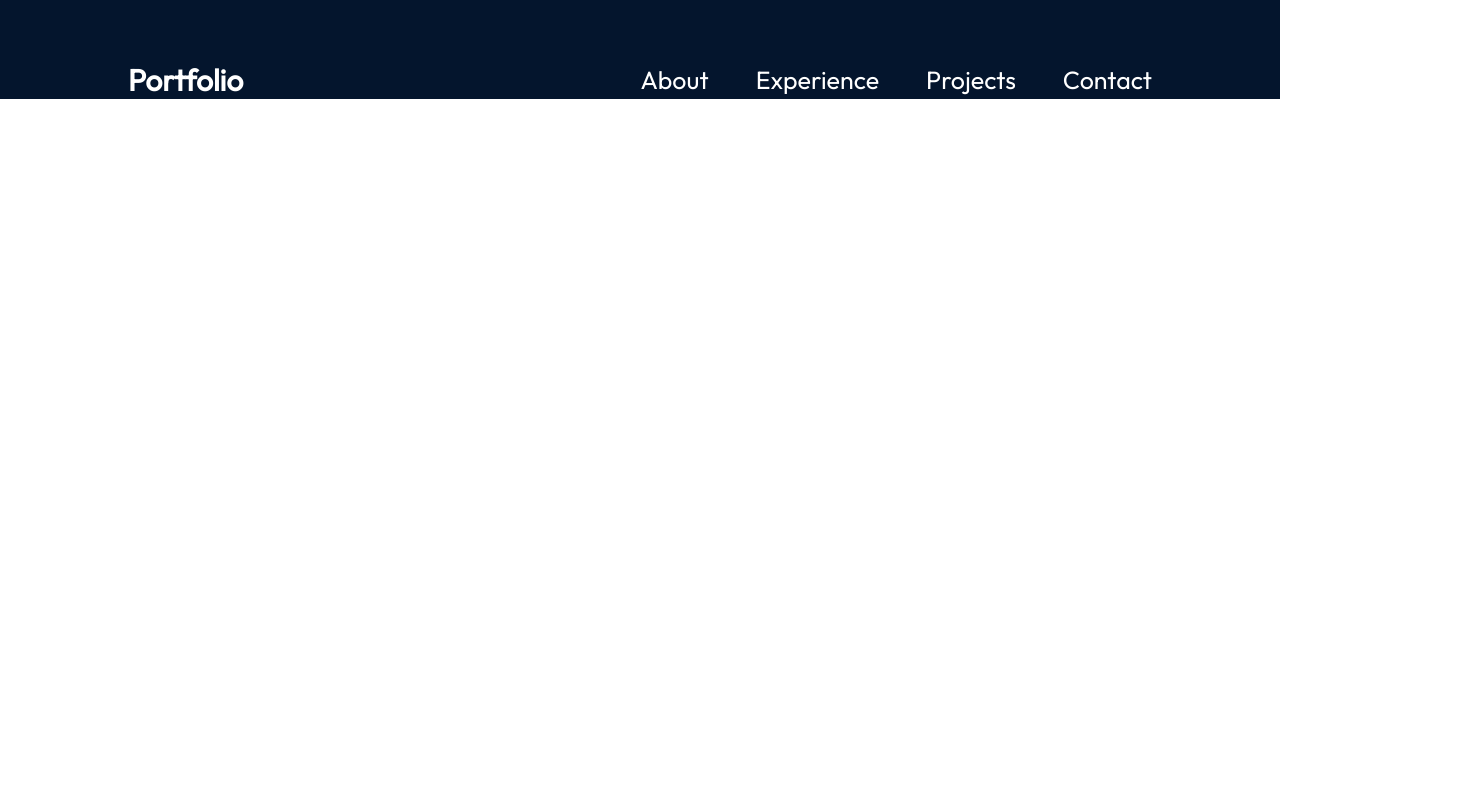
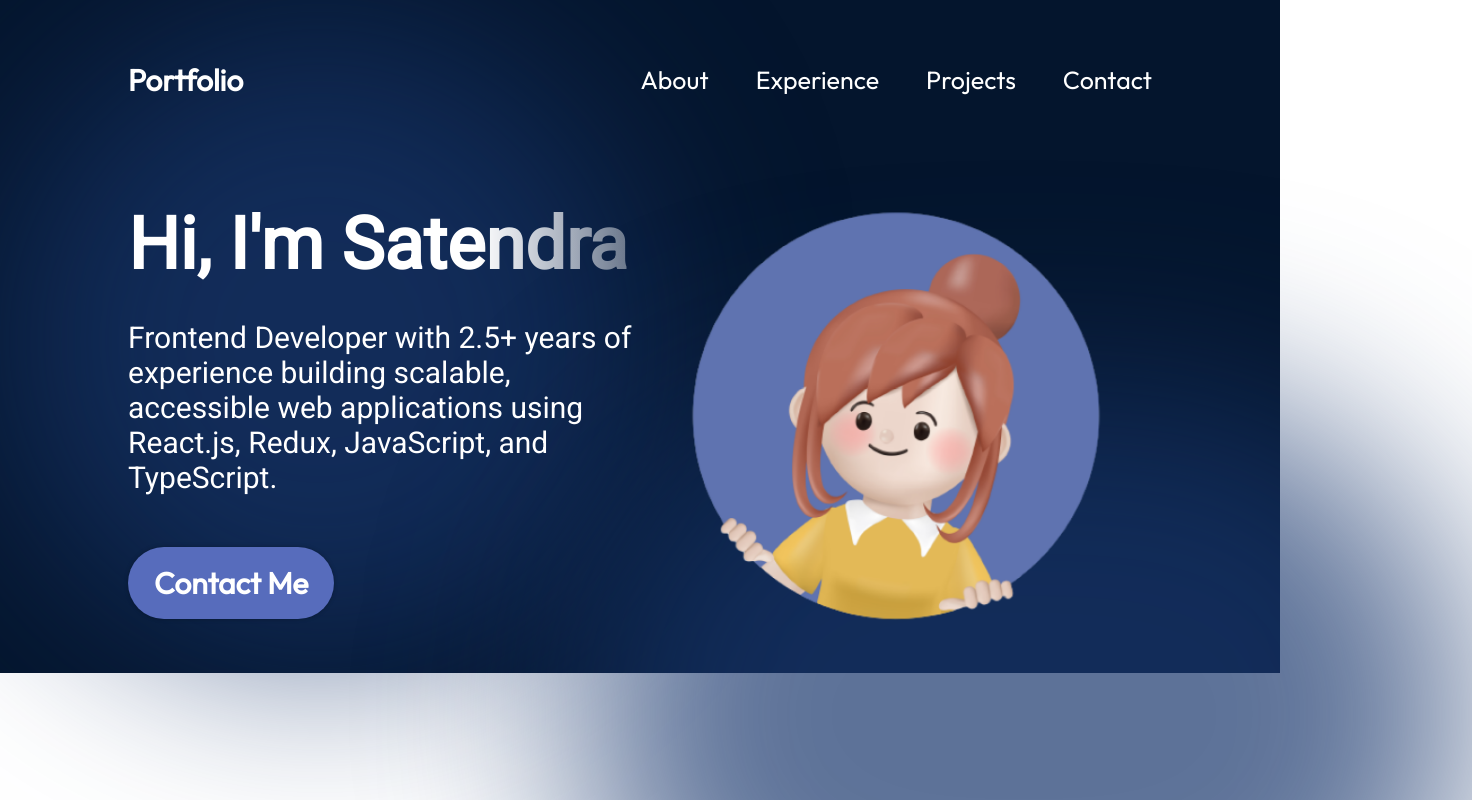
Before and after one commit to Satndr/Portfolio, a React (Vite) app in the folder Portfolio/: page / in a window 1280 px wide. Shown: the top 800 px of the page, 1472 px wide, since content can reach past the window. Built offline with nearby package versions, Linux system fonts and the light colour scheme.

Commit message:
Hero section

```diff
--- a/Portfolio/src/App.jsx
+++ b/Portfolio/src/App.jsx
@@ -2,12 +2,14 @@
 
 import styles from "./App.module.css";
 import { Navbar } from './Components/Navbar/Navbar';
+import { Hero } from './Components/Hero/Hero';
 
 function App() {
 
   return (
     <div className={styles.App}>
       <Navbar/>
+      <Hero/>
     </div>
   )
 }
--- /dev/null
+++ b/Portfolio/src/Components/Hero/Hero.jsx
@@ -0,0 +1,23 @@
+import React from 'react'
+import heroImage from "../../assets/hero/heroImage.png";
+import styles from "./Hero.module.css";
+
+export const Hero = () => {
+    return (
+        <section className={styles.container}>
+            <div className={styles.content}>
+                <h1 className={styles.title}>Hi, I'm Satendra</h1>
+                <p className={styles.description}>
+                    Frontend Developer with 2.5+ years of experience building scalable, accessible web applications using React.js, Redux,
+                    JavaScript, and TypeScript.
+                </p>
+                <a className={styles.contactBtn} href='mailto:iamsatndra@gmail.com'>Contact Me</a>
+            </div>
+            <img className={styles.heroImg} src={heroImage} alt='hero-img' />
+
+            <div className={styles.topBlur} />
+            <div className={styles.bottomBlur} />
+
+        </section>
+    )
+}
--- /dev/null
+++ b/Portfolio/src/Components/Hero/Hero.module.css
@@ -0,0 +1,111 @@
+@import "../../var.css";
+
+.container {
+  position: relative;
+  display: flex;
+  align-items: center;
+  justify-content: space-between;
+  margin-top: 49px;
+  z-index: 1;
+  margin-left: 10%;
+  margin-right: 10%;
+}
+
+.content {
+  display: flex;
+  flex-direction: column;
+  align-items: flex-start;
+  color: var(--color-text);
+  z-index: 1;
+}
+
+.title {
+  font-size: 72px;
+  font-weight: 900;
+  margin-bottom: 33px;
+  font-family: var(--font-roboto);
+  background: linear-gradient(
+    90deg,
+    rgba(255, 255, 255, 1) 70%,
+    rgba(255, 255, 255, 0) 120%
+  );
+  -webkit-text-fill-color: transparent;
+  -webkit-background-clip: text;
+}
+
+.description {
+  font-size: 30px;
+  font-family: var(--font-roboto);
+  margin-bottom: 52px;
+}
+
+.contactBtn {
+  text-decoration: none;
+  background-color: var(--color-primary);
+  color: var(--color-text);
+  border-radius: 100px;
+  font-size: 30px;
+  font-weight: 600;
+  padding: 17px 26px;
+  box-shadow: 0 0 4px 0 rgba(0, 0, 0, 0.25);
+}
+
+.heroImg {
+  width: 50%;
+  z-index: 1;
+
+  animation-name: floating;
+  animation-duration: 3s;
+  animation-iteration-count: infinite;
+  animation-timing-function: ease-in-out;
+}
+
+@keyframes floating {
+  0% {
+    transform: translate(0, 0px);
+  }
+  50% {
+    transform: translate(0, 10px);
+  }
+  100% {
+    transform: translate(0, -0px);
+  }
+}
+
+.topBlur {
+  position: absolute;
+  width: 50vw;
+  height: 50vw;
+  min-width: 350px;
+  min-width: 350px;
+  top: -128px;
+  left: -10vw;
+  border-radius: 764px;
+  background: rgba(25, 55, 109, 0.7);
+  filter: blur(100px);
+  z-index: 0;
+}
+
+.bottomBlur {
+  position: absolute;
+  width: 70vw;
+  height: 50vw;
+  min-width: 350px;
+  min-width: 250px;
+  top: 246px;
+  right: -25vw;
+  border-radius: 764px;
+  background: rgba(25, 55, 109, 0.7);
+  filter: blur(100px);
+  z-index: 0;
+}
+
+@media screen and (max-width: 830px) {
+  .container {
+    flex-direction: column-reverse;
+  }
+
+  .content {
+    align-items: center;
+  }
+}
--- a/Portfolio/src/var.css
+++ b/Portfolio/src/var.css
@@ -6,5 +6,5 @@
     --color-dark: #0b2447;
     --color-bg: #04152d;
     /* Font */
-    --font-robot: "Roboto";
+    --font-roboto: "Roboto";
 }
```
